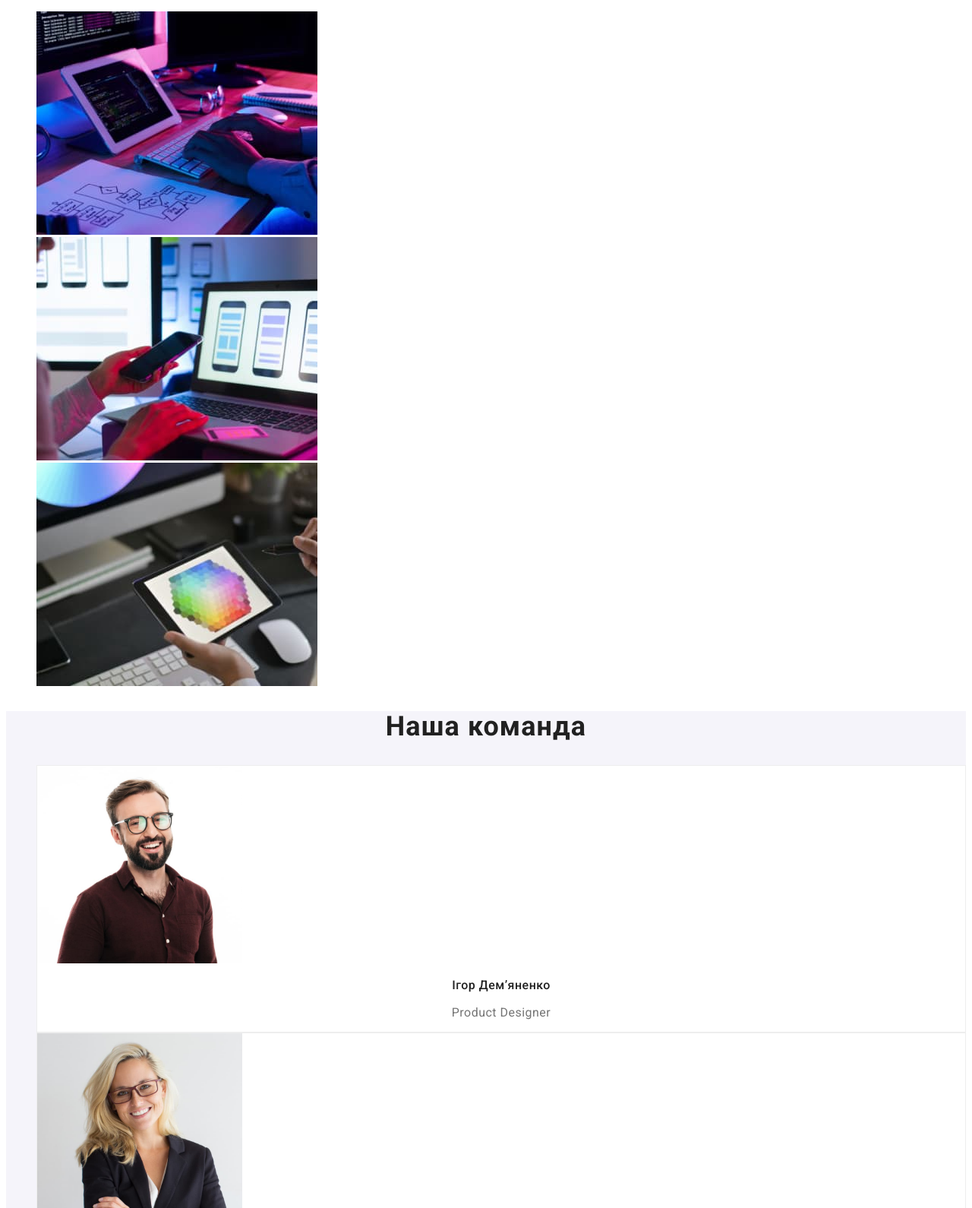
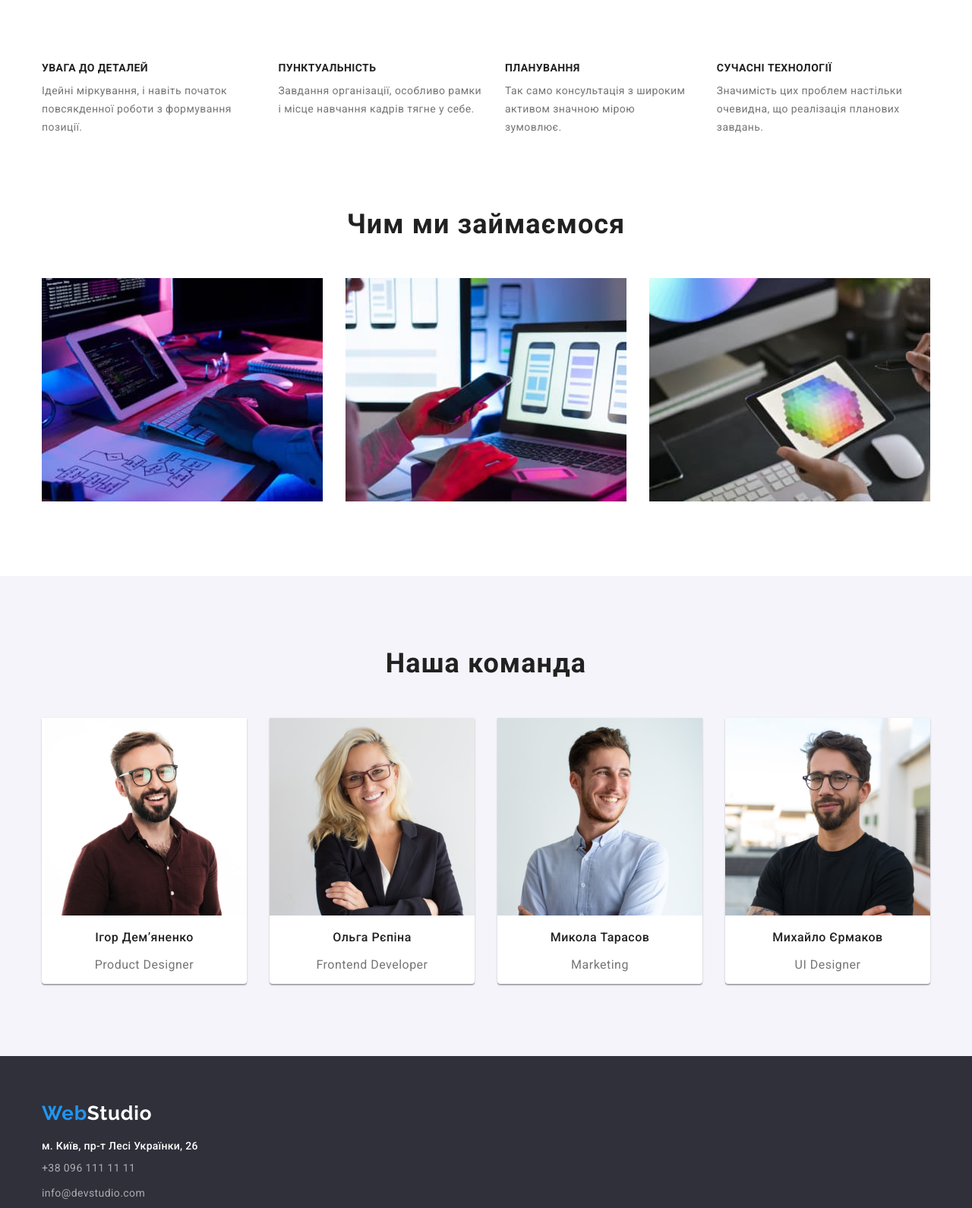
Before and after one commit to VladZhyrnyi/goit-markup-hw-03, a plain HTML site: page index.html in a window 1280 px wide. Shown: the part 679-2269 px from the top of the page at 76% size. Drawn offline with nearby package versions, Linux system fonts and the light colour scheme.

Commit message:
add box-sizing to index

```diff
--- a/css/styles.css
+++ b/css/styles.css
@@ -12,6 +12,12 @@
     --accent-hero-btn: #188ce8;
 
     --border-color: #eeeeee;
+}
+
+*,
+*::before,
+*::after {
+    box-sizing: border-box;
 }
 
 .visually-hidden {
@@ -29,6 +35,9 @@
 }
 
 body {
+    margin: 0px;
+    padding: 0px;
+
     font-family: "Roboto", sans-serif;
     font-style: normal;
     font-size: 14px;
@@ -39,13 +48,38 @@ body {
 
 .list {
     list-style: none;
+    padding: 0;
+    margin: 0;
 }
 
 a {
     text-decoration: none;
 }
 
+.container {
+    width: 1200px;
+    padding-left: 15px;
+    padding-right: 15px;
+    margin: auto;
+}
+
 /* ------------------------- Header ----------------------- */
+
+.page-header {
+    display: flex;
+    align-items: center;
+    height: 80px;
+}
+
+.nav {
+    display: flex;
+    align-items: center;
+}
+
+.nav .logo {
+    display: inline-block;
+    margin-right: 90px;
+}
 
 .logo {
     font-family: "Raleway";
@@ -66,8 +100,24 @@ a {
     color: var(--accent-text-color);
 }
 
+.nav-list,
+.contact-list {
+    display: flex;
+}
+
+.contact-list {
+    margin-left: auto;
+}
+
+.nav-list-item:not(:last-child),
+.contact-list-item:not(:last-child) {
+    margin-right: 50px;
+}
+
 .nav-link,
 .contact-link {
+    display: block;
+
     font-weight: 500;
     line-height: 1.14;
     letter-spacing: 0.02em;
@@ -96,12 +146,26 @@ a {
     background-color: var(--footer-background);
 }
 
+.footer .container {
+    padding-top: 60px;
+    padding-bottom: 60px;
+}
+
+.footer .logo {
+    display: block;
+    margin-bottom: 20px;
+}
+
 .address {
     font-style: normal;
     line-height: 1.71;
     letter-spacing: 0.03em;
 
     color: var(--white-color);
+}
+
+.address-list .address-list-item + .address-list-item {
+    margin-top: 9px;
 }
 
 .footer-contact-link {
@@ -113,11 +177,19 @@ a {
 
 /* ------------------------- Hero section ----------------------- */
 
-.hero {
+.hero-sec {
+    padding-top: 200px;
+    padding-bottom: 200px;
     background-color: var(--footer-background);
+
+    text-align: center;
 }
 
 .hero-title {
+    margin: 0 auto;
+    margin-bottom: 30px;
+    width: 700px;
+
     font-weight: 900;
     font-size: 44px;
     line-height: 1.36;
@@ -156,7 +228,14 @@ a {
 
 /* ------------------------- Features WhatWeDo sections ----------------------- */
 
+.section {
+    margin-top: 95px;
+}
+
 .section-title {
+    margin-top: 0;
+    margin-bottom: 50px;
+
     font-weight: 700;
     font-size: 36px;
     line-height: 1.16;
@@ -179,19 +258,60 @@ a {
     letter-spacing: 0.03em;
 }
 
+.feature-list {
+    display: flex;
+}
+
+.feature-list .fl-item + .fl-item {
+    margin-left: 30px;
+}
+
+.fl-item .section-subtitle {
+    margin: 0px;
+}
+
+.fl-item .section-text {
+    margin-top: 10px;
+    margin-bottom: 0px;
+}
+
+.description-list {
+    display: flex;
+}
+
+.description-list > .dl-item + .dl-item {
+    margin-left: 30px;
+}
+
 /* ------------------------- AboutUs section ----------------------- */
 
 .team-section {
     background-color: var(--section-background);
+    padding-top: 95px;
+    padding-bottom: 95px;
 }
 
-.teammates > li {
+.team-section .section-title {
+    margin-bottom: 50px;
+}
+
+.teammate-list {
+    display: flex;
+}
+
+.teammate-list-item {
     font-size: 16px;
     background-color: var(--white-color);
-    border: 1px solid var(--border-color);
+    box-shadow: 0px 1px 3px rgba(0, 0, 0, 0.12), 0px 1px 1px rgba(0, 0, 0, 0.14),
+        0px 2px 1px rgba(0, 0, 0, 0.2);
+    border-radius: 0px 0px 4px 4px;
 }
 
-.teammates .section-subtitle {
+.teammate-list-item + .teammate-list-item {
+    margin-left: 30px;
+}
+
+.teammate-list .section-subtitle {
     font-weight: 500;
     line-height: 1.18;
     text-align: center;
@@ -199,11 +319,14 @@ a {
     letter-spacing: 0.03em;
 }
 
-.teammates .position {
+.teammate-list .position {
     font-weight: 400;
     line-height: 1.19;
     text-align: center;
     letter-spacing: 0.03em;
+}
+
+.teammate-description {
 }
 
 /* ------------------------- Portfolio section ----------------------- */
--- a/index.html
+++ b/index.html
@@ -5,6 +5,9 @@
         <meta http-equiv="X-UA-Compatible" content="IE=edge" />
         <meta name="viewport" content="width=device-width, initial-scale=1.0" />
         <title>Головна</title>
+        <link
+            rel="stylesheet"
+            href="node_modules/modern-normalize/modern-normalize.css" />
         <link rel="preconnect" href="https://fonts.googleapis.com" />
         <link rel="preconnect" href="https://fonts.gstatic.com" crossorigin />
         <link
@@ -14,44 +17,48 @@
     </head>
 
     <body>
-        <header class="header">
-            <nav>
+        <header>
+            <div class="container page-header">
+                <nav class="nav">
                     <a href="./index.html" class="logo" lang="en">
                         <span>Web</span>Studio
                     </a>
-                <ul class="list">
-                    <li>
+                    <ul class="nav-list list">
+                        <li class="nav-list-item">
                             <a href="./index.html" class="nav-link current"
                                 >Студія</a
                             >
                         </li>
-                    <li>
+                        <li class="nav-list-item">
                             <a href="./portfolio.html" class="nav-link"
                                 >Портфоліо</a
                             >
                         </li>
-                    <li>
+                        <li class="nav-list-item">
                             <a href="#" class="nav-link">Контакти</a>
                         </li>
                     </ul>
                 </nav>
-            <ul class="list" z>
-                <li>
-                    <a href="mailto:info@devstudio.com" class="contact-link">
+                <ul class="contact-list list">
+                    <li class="contact-list-item">
+                        <a
+                            href="mailto:info@devstudio.com"
+                            class="contact-link">
                             info@devstudio.com
                         </a>
                     </li>
-                <li>
+                    <li class="contact-list-item">
                         <a href="tel:+380961111111" class="contact-link">
                             +38 096 111 11 11
                         </a>
                     </li>
                 </ul>
+            </div>
         </header>
 
         <main>
             <!-- Hero section -->
-            <section class="hero">
+            <section class="hero-sec">
                 <h1 class="hero-title">Ефективні рішення для вашого бізнесу</h1>
                 <button type="button" class="hero-btn btn">
                     Замовити послугу
@@ -59,30 +66,31 @@
             </section>
             <!-- Features section -->
             <section class="section">
+                <div class="container">
                     <h2 class="visually-hidden">Особливості</h2>
-                <ul class="list">
-                    <li>
+                    <ul class="feature-list list">
+                        <li class="fl-item">
                             <h3 class="section-subtitle">увага до деталей</h3>
                             <p class="section-text">
                                 Ідейні міркування, і навіть початок повсякденної
                                 роботи з формування позиції.
                             </p>
                         </li>
-                    <li>
+                        <li class="fl-item">
                             <h3 class="section-subtitle">пунктуальність</h3>
                             <p class="section-text">
                                 Завдання організації, особливо рамки і місце
                                 навчання кадрів тягне у себе.
                             </p>
                         </li>
-                    <li>
+                        <li class="fl-item">
                             <h3 class="section-subtitle">планування</h3>
                             <p class="section-text">
                                 Так само консультація з широким активом значною
                                 мірою зумовлює.
                             </p>
                         </li>
-                    <li>
+                        <li class="fl-item">
                             <h3 class="section-subtitle">сучасні технології</h3>
                             <p class="section-text">
                                 Значимість цих проблем настільки очевидна, що
@@ -90,76 +98,98 @@
                             </p>
                         </li>
                     </ul>
+                </div>
             </section>
             <!-- What we do section -->
             <section class="section">
+                <div class="container">
                     <h2 class="section-title">Чим ми займаємося</h2>
-                <ul class="list">
-                    <li>
+                    <ul class="description-list list">
+                        <li class="dl-item">
                             <img
                                 src="./images/box1.jpg"
                                 alt="людина за компʼютером з планшетом"
                                 width="370" />
                         </li>
-                    <li>
+                        <li class="dl-item">
                             <img
                                 src="./images/box2.jpg"
                                 alt="людина за компʼютером з телефоном"
                                 width="370" />
                         </li>
-                    <li>
+                        <li class="dl-item">
                             <img
                                 src="./images/box3.jpg"
                                 alt="людина за планшетом"
                                 width="370" />
                         </li>
                     </ul>
+                </div>
             </section>
             <!-- About us section -->
             <section class="section team-section">
+                <div class="container">
                     <h2 class="section-title">Наша команда</h2>
-                <ul class="teammates list">
-                    <li>
+                    <ul class="teammate-list list">
+                        <li class="teammate-list-item">
                             <img
                                 src="./images/teammate-1.jpg"
                                 alt="Ігор Демʼяненко"
                                 width="270" />
-                        <h3 class="section-subtitle">Iгор Демʼяненко</h3>
-                        <p lang="en" class="position">Product Designer</p>
+                            <div class="teammate-description">
+                                <h3 class="section-subtitle">
+                                    Iгор Демʼяненко
+                                </h3>
+                                <p lang="en" class="position">
+                                    Product Designer
+                                </p>
+                            </div>
                         </li>
-                    <li>
+                        <li class="teammate-list-item">
                             <img
                                 src="./images/teammate-2.jpg"
                                 alt="Ольга Рєпіна"
                                 width="270" />
+                            <div class="teammate-description">
                                 <h3 class="section-subtitle">Ольга Рєпіна</h3>
-                        <p lang="en" class="position">Frontend Developer</p>
+                                <p lang="en" class="position">
+                                    Frontend Developer
+                                </p>
+                            </div>
                         </li>
-                    <li>
+                        <li class="teammate-list-item">
                             <img
                                 src="./images/teammate-3.jpg"
                                 alt="Микола Тарасов"
                                 width="270" />
+                            <div class="teammate-description">
                                 <h3 class="section-subtitle">Микола Тарасов</h3>
                                 <p lang="en" class="position">Marketing</p>
+                            </div>
                         </li>
-                    <li>
+                        <li class="teammate-list-item">
                             <img
                                 src="./images/teammate-4.jpg"
                                 alt="Михайло Єрмаков"
                                 width="270" />
-                        <h3 class="section-subtitle">Михайло Єрмаков</h3>
+                            <div class="teammate-description">
+                                <h3 class="section-subtitle">
+                                    Михайло Єрмаков
+                                </h3>
                                 <p lang="en" class="position">UI Designer</p>
+                            </div>
                         </li>
                     </ul>
+                </div>
             </section>
         </main>
 
         <footer class="footer">
+            <div class="container">
                 <a href="./index.html" class="logo white"><span>Web</span>Studio</a>
                 <address class="address">
-                <ul class="list">
-                    <li>
+                    <ul class="address-list list">
+                        <li class="address-list-item">
                             <a
                                 href="https://goo.gl/maps/CPtrU1FHBa2aNyZL9"
                                 target="_blank"
@@ -168,14 +198,14 @@
                                 м. Київ, пр-т Лесі Українки, 26
                             </a>
                         </li>
-                    <li>
+                        <li class="address-list-item">
                             <a
                                 href="tel:+380961111111"
                                 class="footer-contact-link">
                                 +38 096 111 11 11
                             </a>
                         </li>
-                    <li>
+                        <li class="address-list-item">
                             <a
                                 href="mailto:info@devstudio.com"
                                 class="footer-contact-link"
@@ -184,6 +214,7 @@
                         </li>
                     </ul>
                 </address>
+            </div>
         </footer>
     </body>
 </html>
```
Also changed, not shown: portfolio.html (+73 -29 lines). Lines whose indentation alone changed are shown as unchanged.
